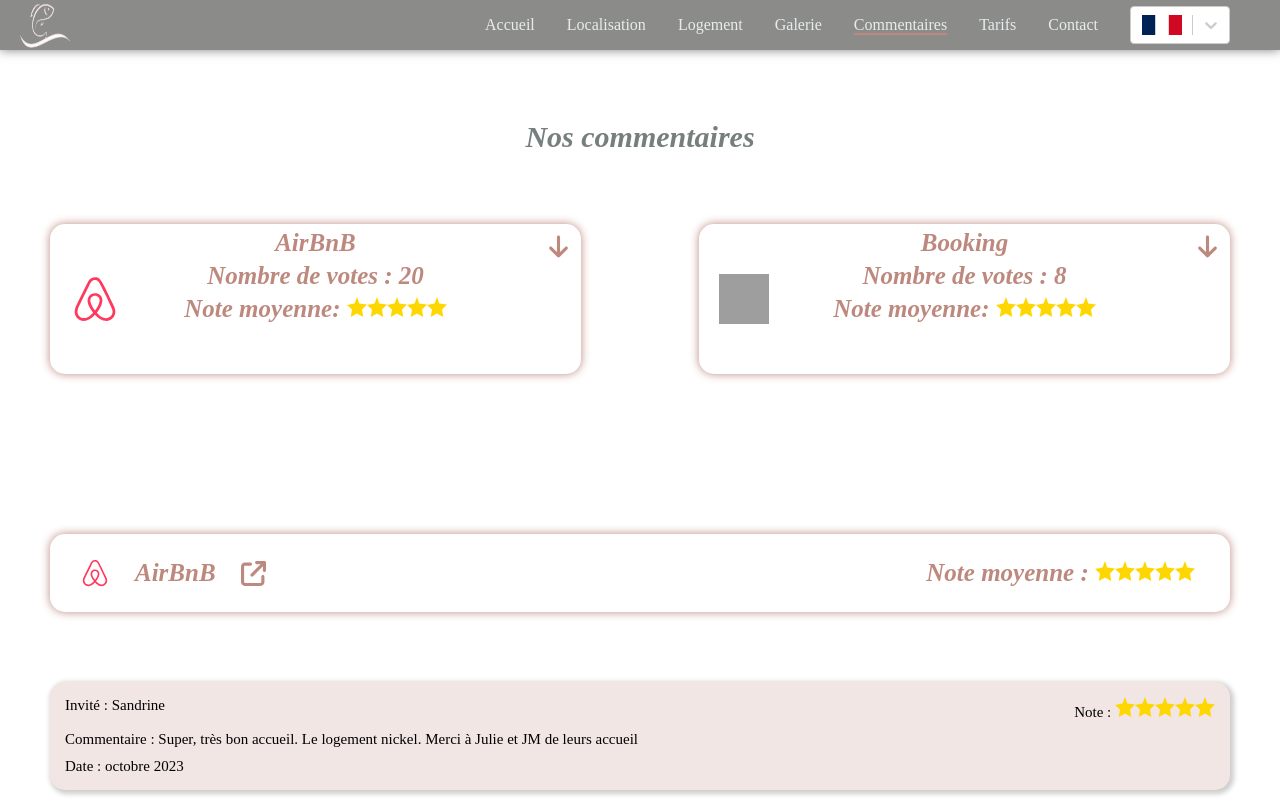
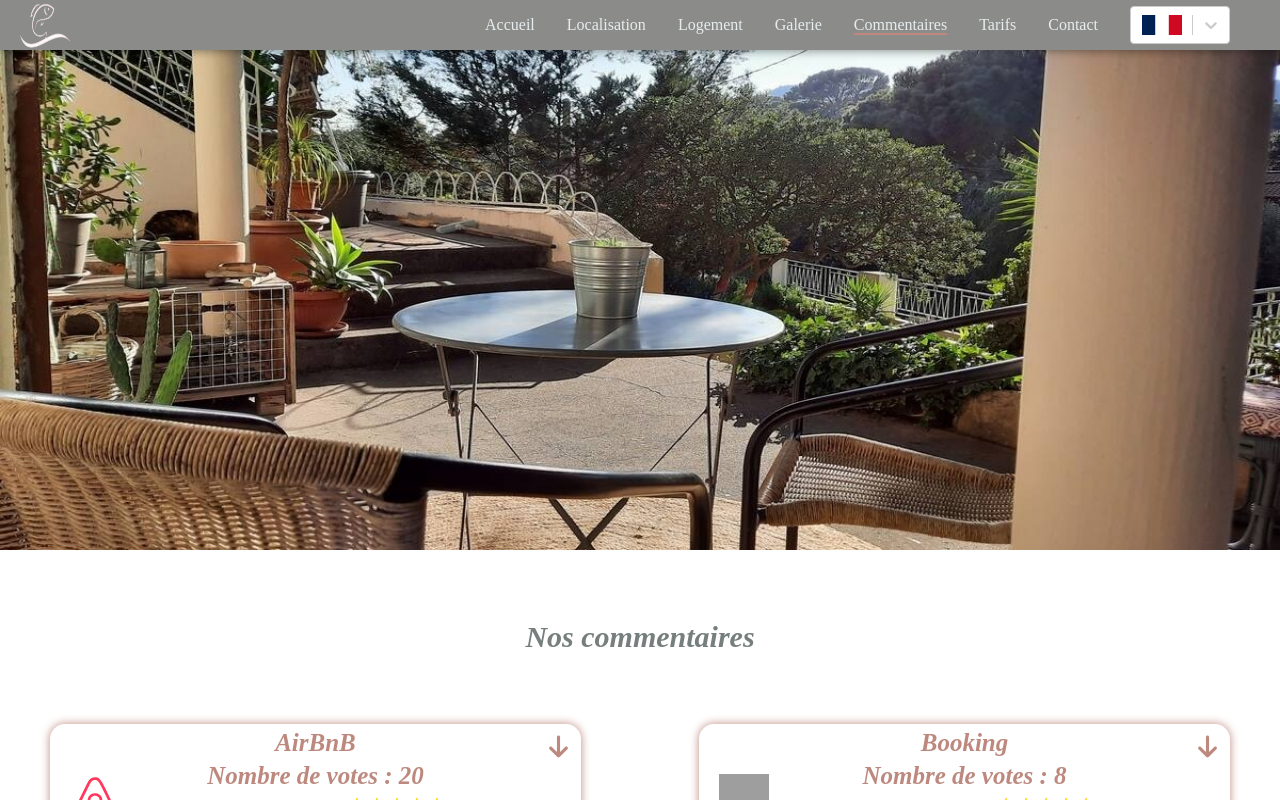
Before and after one commit to AlibertJimmy/Lesboisflottes, a React (Create React App) app: page /fr/Commentaires in a window 1280 px wide. Shown: the top 800 px of the page. Built offline with nearby package versions, Linux system fonts and the light colour scheme; grey boxes are pictures that could not be loaded.

Commit message:
Implemented TopIllustration in CommentPage

```diff
--- a/src/pages/Comment/comment.jsx
+++ b/src/pages/Comment/comment.jsx
@@ -4,6 +4,7 @@ import { Helmet } from 'react-helmet';
 import { useTranslation } from 'react-i18next';
 
 // Import Components
+import TopIllustration from '../../components/TopIllustration/TopIllustration';
 import CommentItem from '../../components/Comment/comment';
 import AverageRatingItem from '../../components/Comment/averageRating';
 import CommentPresentation from '../../components/Comment/commentPresentation';
@@ -11,6 +12,9 @@ import CommentPresentation from '../../components/Comment/commentPresentation';
 // Import Datas
 import { webSitesList } from '../../datas/review_WebSites';
 import { commentsPageContent } from '../../datas/pageContent/commentsPageContent';
+
+// Import Image
+import commentIllustration from '../../assets/topIllustrations/CommentTopIllustration.jpg';
 
 // Import Style
 import { PageWrapper } from '../../utils/style/js/GlobalStyle';
@@ -32,7 +36,7 @@ function Comment () {
           content={`${commentsPageContent.referencement.map((keyWords) => (keyWords)).join(', ')} `}
         />
       </Helmet>
-
+      <TopIllustration image={commentIllustration}/>
       <PageWrapper id='commentPageWrapper'>
         <PageTitle>{t('OurComments')}</PageTitle>
 
```
Also changed, not shown: src/assets/topIllustrations/CommentTopIllustration.jpg (added).
